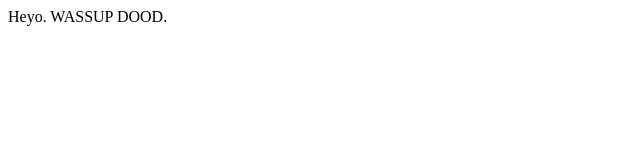
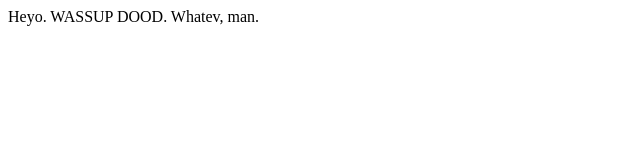
Before and after one commit to Gamefrenzy1993/JashPortfolio, a plain HTML site: page index.html in a window 1280 px wide. Shown: the whole page, without its empty margins (0-640 px from the left). Drawn offline with Linux system fonts and the light colour scheme.

Commit message:
Updated index.html

```diff
--- a/index.html
+++ b/index.html
@@ -5,6 +5,6 @@
 		<title>Joshua Cornett</title>
 	</head>
 	<body>
-		Heyo. WASSUP DOOD.
+		Heyo. WASSUP DOOD. Whatev, man.
 	</body>
 </html>
```
